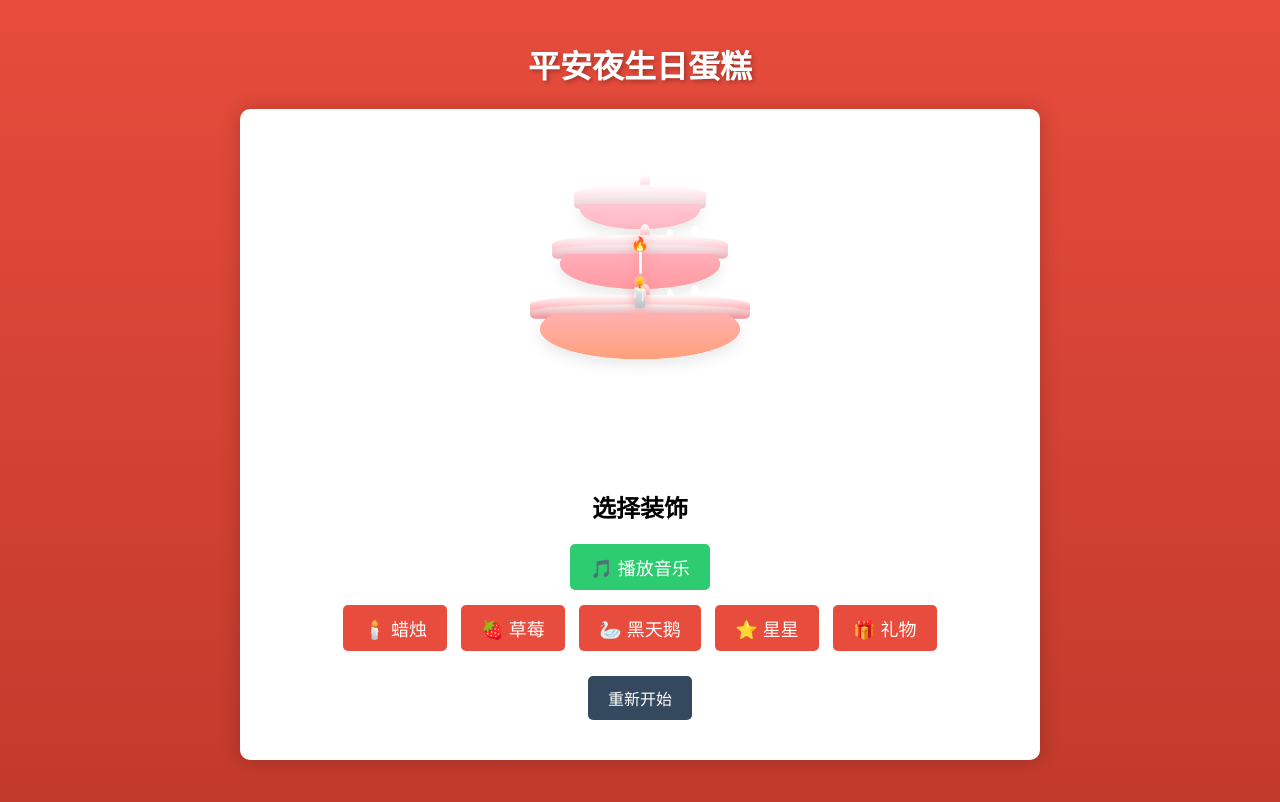
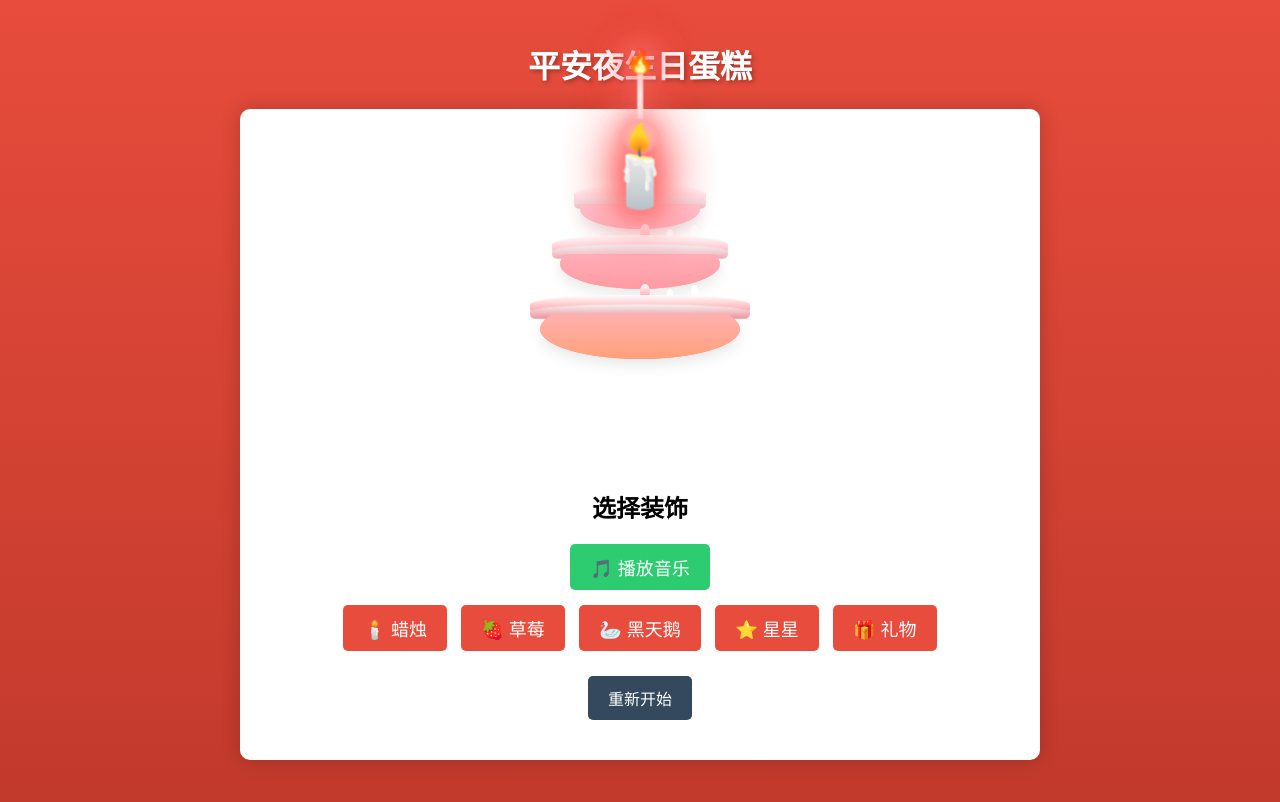
Before and after one commit to redoop/aigame, a plain HTML site: page 平安夜生日蛋糕/index.html in a window 1280 px wide. Drawn offline with Linux system fonts and the light colour scheme.

Commit message:
Update index.html

```diff
--- a/平安夜生日蛋糕/index.html
+++ b/平安夜生日蛋糕/index.html
@@ -12,7 +12,7 @@
         <div class="game-area">
             <div id="cake" class="cake">
                 <!-- 添加顶部大蜡烛 -->
-                <div class="candle lit">🕯️</div>
+                <div class="candle big-candle lit">🕯️</div>
                 <!-- 三层蛋糕 -->
                 <div class="cake-layer cake-layer-top">
                     <div class="cream-top"></div>
```
